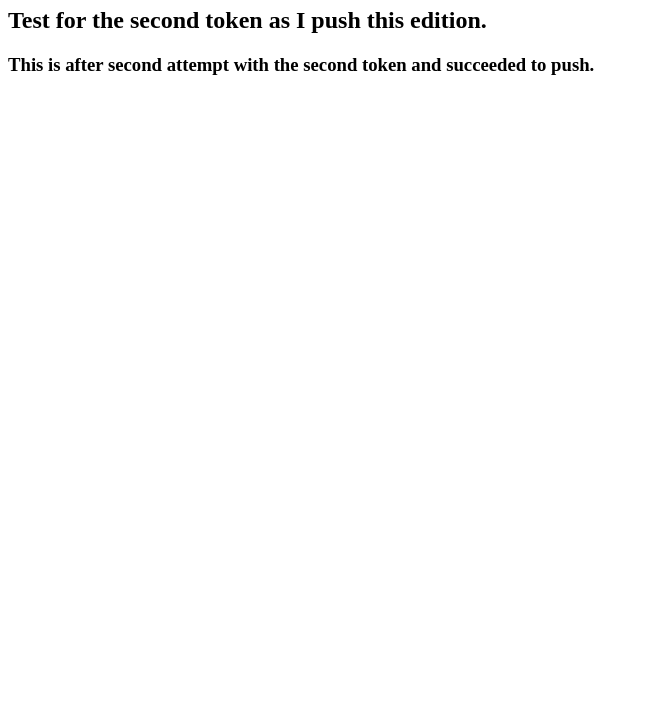
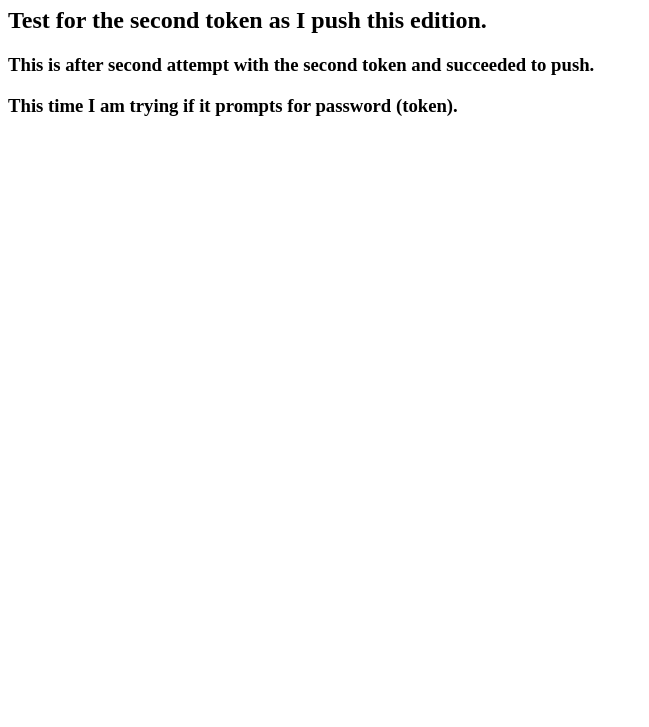
Before and after one commit to Mohamed-ABDULKADIR-ABDI/CSS, a plain HTML site: page 1_Introduction/index.html in a window 1280 px wide. Shown: the part 73-800 px from the top of the page, without its empty margins (0-649 px from the left). Drawn offline with Linux system fonts and the light colour scheme.

Commit message:
Test if prompt for password (token)

```diff
--- a/1_Introduction/index.html
+++ b/1_Introduction/index.html
@@ -9,5 +9,6 @@
     <h1>This is to edit the file.</h1>
     <h2>Test for the second token as I push this edition.</h2>
     <h3>This is after second attempt with the second token and succeeded to push.</h3>
+    <h3>This time I am trying if it prompts for password (token).</h3>
 </body>
 </html>
```
